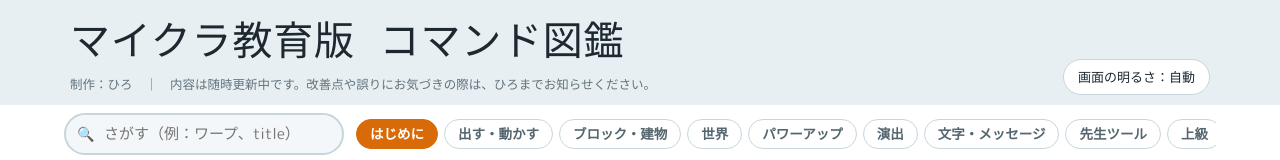
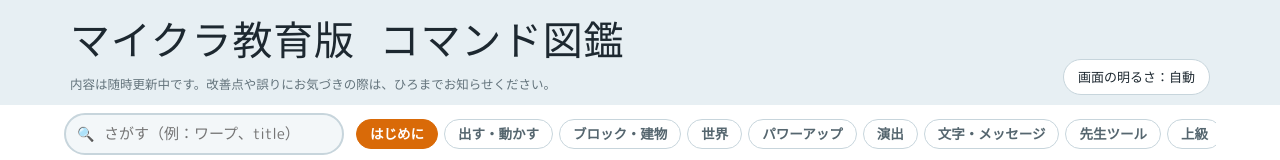
Before and after one commit to Verty72/mcedu_command, a plain HTML site: page index.html in a window 1280 px wide. Shown: the top 160 px of the page. Drawn offline with Linux system fonts and the light colour scheme; a web font is replaced by a local one.

Commit message:
Remove author name from footer text

```diff
--- a/index.html
+++ b/index.html
@@ -411,7 +411,7 @@
 <header class="top">
   <div class="brand">
     <h1>マイクラ教育版 コマンド図鑑</h1>
-    <p class="by">制作：ひろ　｜　内容は随時更新中です。改善点や誤りにお気づきの際は、ひろまでお知らせください。</p>
+    <p class="by">内容は随時更新中です。改善点や誤りにお気づきの際は、ひろまでお知らせください。</p>
   </div>
   <button class="theme-btn" id="themeBtn" type="button">画面の明るさ：自動</button>
 </header>
```
